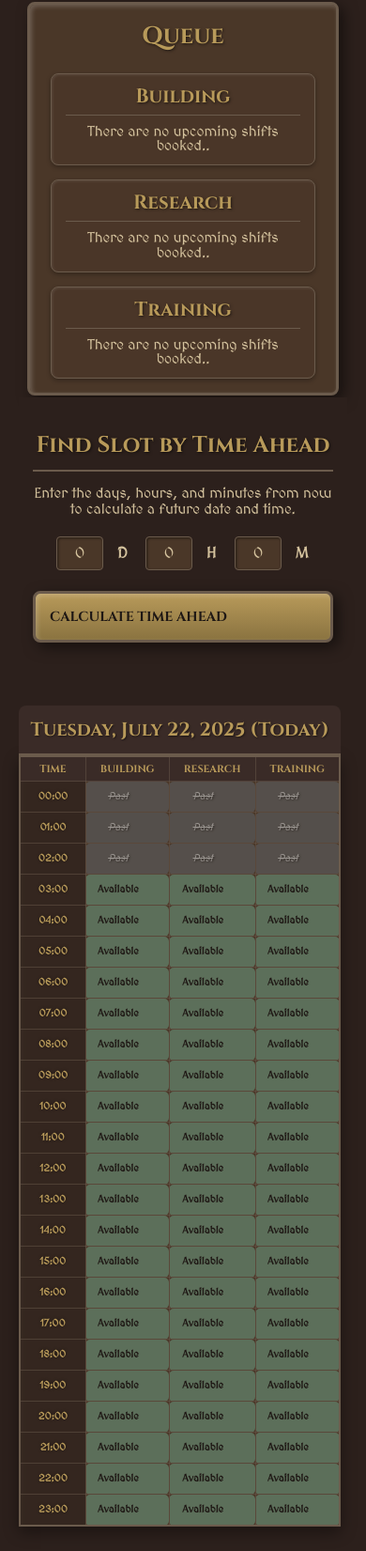
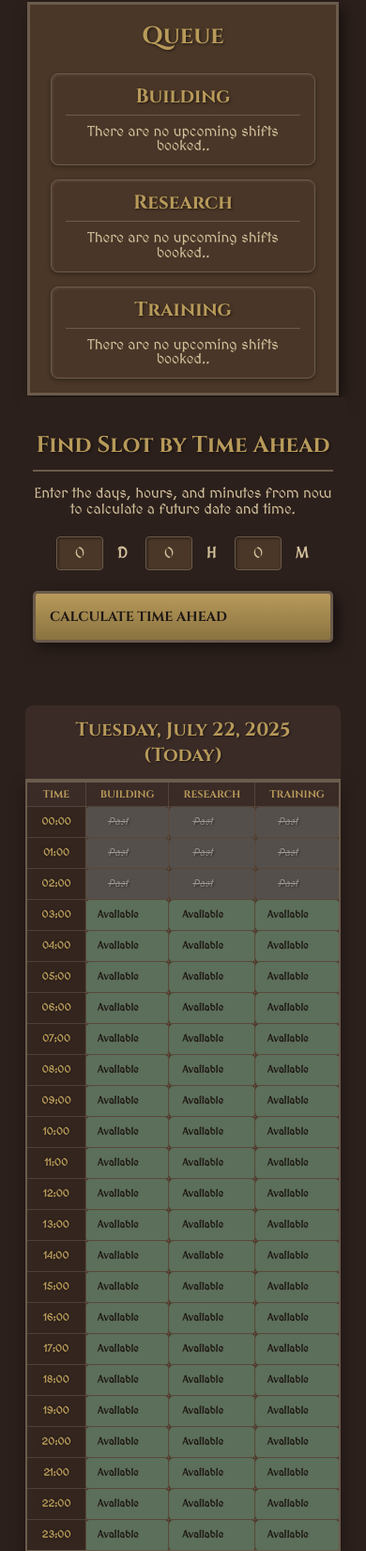
Before and after one commit to MEPPERDONAS/185_reservas, a Flask app: page / in a window 390 px wide. Shown: the part 139-1790 px from the top of the page at 94% size. Run offline with Flask 3, Linux system fonts and the light colour scheme.

Commit message:
pequeño arreglo grafico 3

```diff
--- a/static/style.css
+++ b/static/style.css
@@ -118,12 +118,11 @@ form a:not(.edit-btn) { /* Otros enlaces dentro de form */
     flex-direction: column;
     background-color: var(--aoe-panel-bg);
     border: 3px solid var(--aoe-border);
-    border-radius: 8px;
     padding: 25px;
     margin: 20px auto;
     width: 90%;
     max-width: 1200px;
-    box-shadow: 5px 5px 15px rgba(0, 0, 0, 0.5), inset 2px 2px 5px rgba(255, 255, 255, 0.2);
+    box-shadow: 5px 5px 15px rgba(0, 0, 0, 0.5);
     text-align: center;
     box-sizing: border-box;
 
@@ -924,7 +923,7 @@ button.toggle-btn .fa-toggle-off {
     }
 
     td:first-child { /* Columna de horas */
-        width: 60px; /* Reducir ancho de columna de horas */
+        width: 1px; /* Reducir ancho de columna de horas */
     }
     .table-responsive table {
         min-width: 600px; /* Mantén este min-width para forzar el scroll horizontal si es necesario */
--- a/templates/base.html
+++ b/templates/base.html
@@ -86,6 +86,8 @@
             </div>
 
             <p>&copy; 2025 Empire 185. All rights reserved.</p>
+            <p>Developed by: Mepperdonas</p>
+
         </div>
     </footer>
     {# Si tienes un script.js global, puedes ponerlo aquí. Si es específico de index.html, déjalo allí o crea un bloque para scripts #}
```
